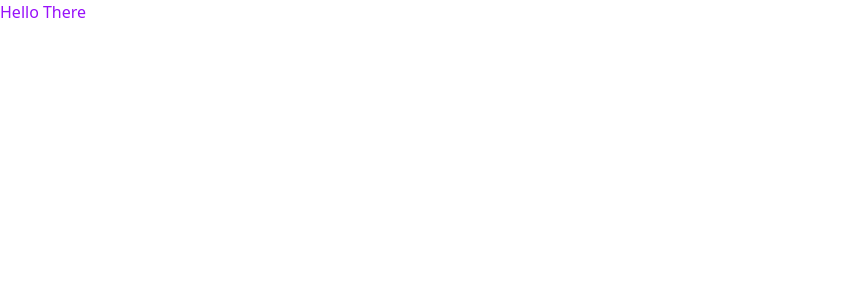
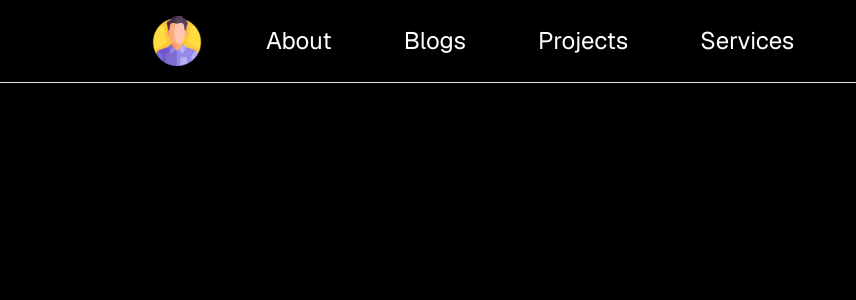
Before and after one commit to AmanBani/Portfolio, a Next.js app: page / in a window 1280 px wide. Shown: the top 300 px of the page, without its empty margins (0-856 px from the left). Built offline with nearby package versions, Linux system fonts and the light colour scheme.

Commit message:
added header

```diff
--- a/app/About/page.tsx
+++ b/app/About/page.tsx
@@ -3,10 +3,8 @@ import React from 'react'
 const page = () => {
   return (
     <>
-    <div>This page holds the most of the Things About me as person.</div>
-    <div>This page holds the most of the Things About me as person.</div>
-    <div>This page holds the most of the Things About me as person.</div>
-    <div>This page holds the most of the Things About me as person.</div>
+    <div className='text-white'>This page holds the most of the Things About me as person.</div>
+
 
     </>
   )
--- a/app/globals.css
+++ b/app/globals.css
@@ -45,7 +45,7 @@
 
 :root {
   --radius: 0.625rem;
-  --background: oklch(1 0 0);
+  --background: oklch(0 0 0);
   --foreground: oklch(0.145 0 0);
   --card: oklch(1 0 0);
   --card-foreground: oklch(0.145 0 0);
@@ -70,7 +70,7 @@
   --chart-5: oklch(0.769 0.188 70.08);
   --sidebar: oklch(0.985 0 0);
   --sidebar-foreground: oklch(0.145 0 0);
-  --sidebar-primary: oklch(0.205 0 0);
+  --sidebar-primary: oklch(40.692% 0.01219 17.457);
   --sidebar-primary-foreground: oklch(0.985 0 0);
   --sidebar-accent: oklch(0.97 0 0);
   --sidebar-accent-foreground: oklch(0.205 0 0);
--- a/app/page.tsx
+++ b/app/page.tsx
@@ -1,13 +1,12 @@
 import Image from "next/image";
+import {HeroHeader} from "@/components/header";
+
 
 export default function Home() {
   return (
     <div>
-     <div className="w-1/2 h-[50%] bg-white text-purple-600">
-      <h1>Hello There</h1>
-     </div>
 
-
+    <HeroHeader />
 
     </div>
   );
--- /dev/null
+++ b/components/header.tsx
@@ -0,0 +1,91 @@
+'use client'
+
+import Image from 'next/image'
+import Link from 'next/link'
+import Logo from '../public/images/logo.png'
+import { Menu, X } from 'lucide-react'
+import { Button } from '@/components/ui/button'
+import React from 'react'
+import { cn } from '@/lib/utils'
+import { useScroll } from 'motion/react'
+
+const menuItems = [
+    { name: 'About', href: '/About' },
+    { name: 'Blogs', href: '/Blogs' },
+    { name: 'Projects', href: '/Projects' },
+    { name: 'Services', href: '/Services' },
+]
+
+export const HeroHeader = () => {
+    const [menuState, setMenuState] = React.useState(false)
+    const [scrolled, setScrolled] = React.useState(false)
+
+    const { scrollYProgress } = useScroll()
+
+    React.useEffect(() => {
+        const unsubscribe = scrollYProgress.on('change', (latest) => {
+            setScrolled(latest > 0.05)
+        })
+        return () => unsubscribe()
+    }, [scrollYProgress])
+
+    return (
+        <header>
+            <nav
+                data-state={menuState && 'active'}
+                className={cn('fixed z-20 w-full border-b transition-colors duration-150', scrolled && 'bg-background/50 backdrop-blur-3xl')}>
+                <div className="mx-auto max-w-5xl px-6 transition-all duration-300 text-white">
+                    <div className="relative flex flex-wrap items-center justify-between gap-6 py-3 lg:gap-0 lg:py-4 text-white">
+                        <div className="flex w-full items-center justify-between gap-12 lg:w-auto text-white">
+                            <Link
+                                href="/"
+                                aria-label="home"
+                                className="flex space-x-2">
+                                <Image src={Logo} alt="My Logo" width={50} height={50}/>
+                            </Link>
+
+                            <button
+                                onClick={() => setMenuState(!menuState)}
+                                aria-label={menuState == true ? 'Close Menu' : 'Open Menu'}
+                                className="relative z-20 -m-2.5 -mr-4 block cursor-pointer p-2.5 lg:hidden text-white">
+                                <Menu className="in-data-[state=active]:rotate-180 in-data-[state=active]:scale-0 in-data-[state=active]:opacity-0 m-auto size-6 duration-200 text-white" />
+                                <X className="in-data-[state=active]:rotate-0 in-data-[state=active]:scale-100 in-data-[state=active]:opacity-100 absolute inset-0 m-auto size-6 -rotate-180 scale-0 opacity-0 duration-200" />
+                            </button>
+
+                            <div className="hidden lg:block ">
+                                <ul className="flex items-center gap-10 text-sm font-sans">
+                                    {menuItems.map((item, index) => (
+                                        <li key={index}>
+                                            <Link
+  href={item.href}
+  className="text-white hover:text-blue-50 transition-discrete duration-50 p-4 text-2xl"
+>
+  {item.name}
+</Link>
+                                        </li>
+                                    ))}
+                                </ul>
+                            </div>
+                        </div>
+
+                        <div className="text-white bg-background in-data-[state=active]:block lg:in-data-[state=active]:flex mb-6 hidden w-full flex-wrap items-center justify-end space-y-8 rounded-3xl border p-6 shadow-2xl shadow-zinc-300/20 md:flex-nowrap lg:m-0 lg:flex lg:w-fit lg:gap-6 lg:space-y-0 lg:border-transparent lg:bg-transparent lg:p-0 lg:shadow-none dark:shadow-none dark:lg:bg-transparent">
+                            <div className="lg:hidden text-white">
+                                <ul className="space-y-6 text-white">
+                                    {menuItems.map((item, index) => (
+                                        <li key={index}>
+                                            <Link
+                                                href={item.href}
+                                                className=" hover:text-accent-foreground block duration-150 text-white">
+                                                <span>{item.name}</span>
+                                            </Link>
+                                        </li>
+                                    ))}
+                                </ul>
+                            </div>
+                        </div>
+                    </div>
+                </div>
+            </nav>
+        </header>
+    )
+}
--- a/package.json
+++ b/package.json
@@ -13,6 +13,7 @@
     "class-variance-authority": "^0.7.1",
     "clsx": "^2.1.1",
     "lucide-react": "^0.554.0",
+    "motion": "^12.23.26",
     "next": "16.0.3",
     "react": "19.2.0",
     "react-dom": "19.2.0",
```
Also changed, not shown: public/images/logo.png (added), 1 other file (tests, documents, lock files or other folders).
